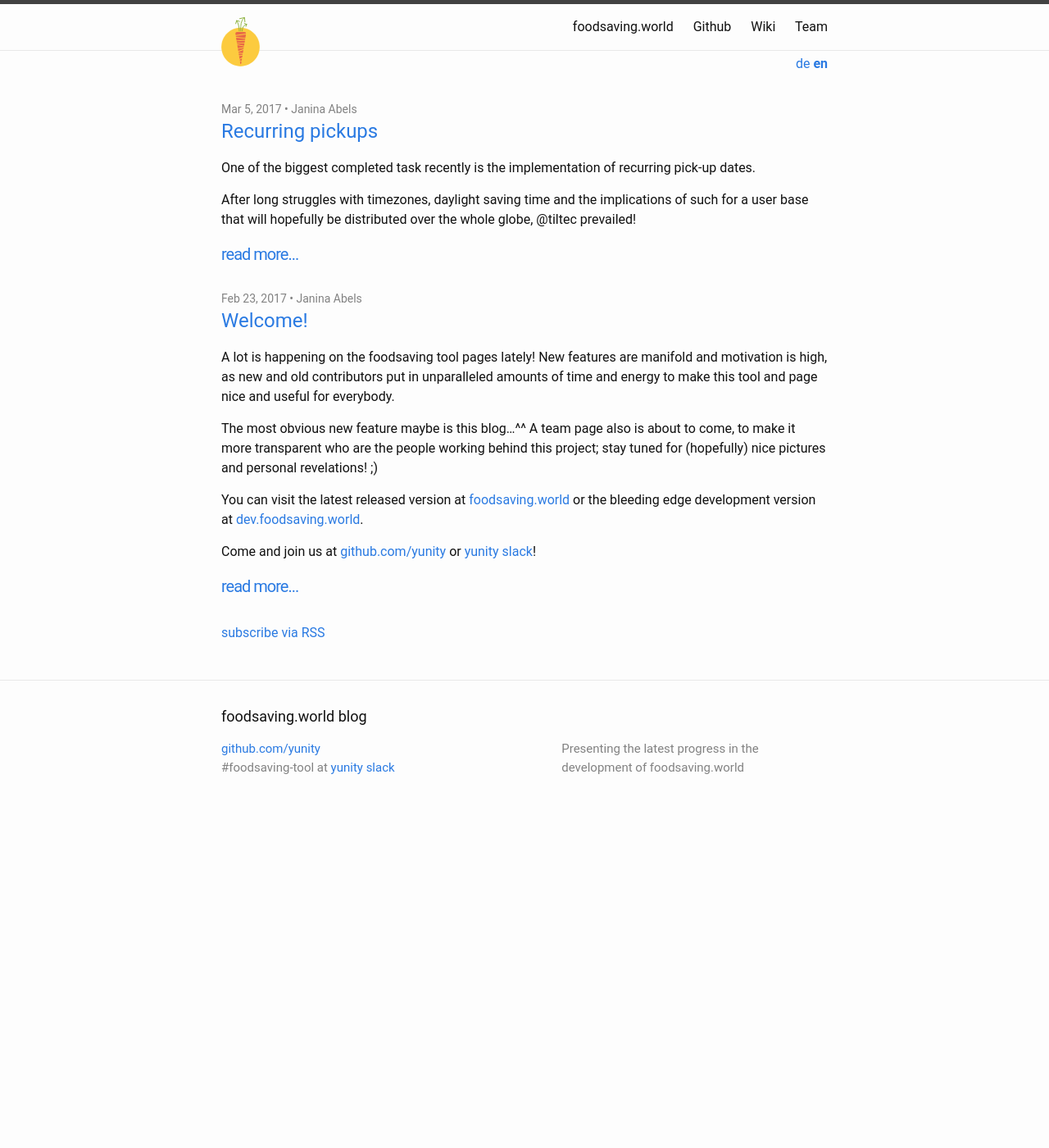
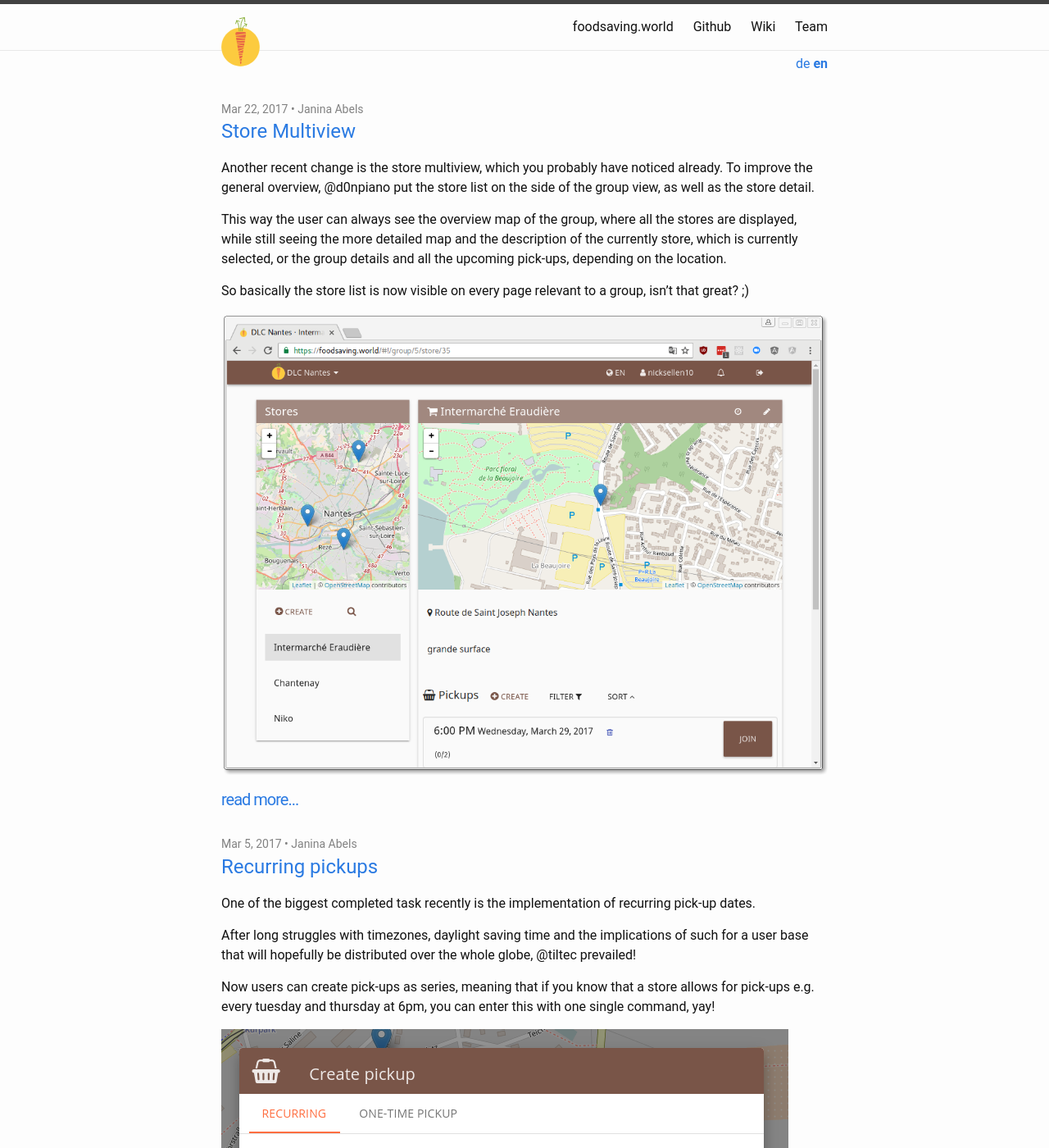
Before and after one commit to karrot-dev/karrot-blog, a Jekyll site: the page built from index.en.html, in a window 1280 px wide and 1400 px high. Shown: the whole window at 82% size. Built offline with Jekyll 4.4.1, drawn with Linux system fonts in a browser that asks for light colours; some of the changed text lies outside the part shown.

Commit message:
Add multiview blog post
... also remove the _more_ thing for recurring pickups post

```diff
--- a/_posts/2017-03-05-recurring-pickups.md
+++ b/_posts/2017-03-05-recurring-pickups.md
@@ -12,8 +12,6 @@ One of the biggest completed task recently is the implementation of recurring pi
 
 After long struggles with timezones, daylight saving time and the implications of such for a user base that will hopefully be distributed over the whole globe, @tiltec prevailed!
 
-<!--more-->
-
 Now users can create pick-ups as series, meaning that if you know that a store allows for pick-ups e.g. every tuesday and thursday at 6pm, you can enter this with one single command, yay!
 
 ![recurring pickups screenshot](/images/recurring-pickups.png)
--- /dev/null
+++ b/_posts/2017-03-23-multiview.md
@@ -0,0 +1,17 @@
+---
+layout: post
+title:  Store Multiview
+ref: multiview
+date: 2017-03-23 00:40:00 +0100
+lang: en
+orig-lang: en
+author: janina
+---
+
+Another recent change is the store multiview, which you probably have noticed already. To improve the general overview, @d0npiano put the store list on the side of the group view, as well as the store detail.
+
+This way the user can always see the overview map of the group, where all the stores are displayed, while still seeing the more detailed map and the description of the currently store, which is currently selected, or the group details and all the upcoming pick-ups, depending on the location.
+
+So basically the store list is now visible on every page relevant to a group, isn't that great? ;)
+
+![multiview screenshot](/images/multiview.png)
```
Also changed, not shown: images/multiview.png (added).
